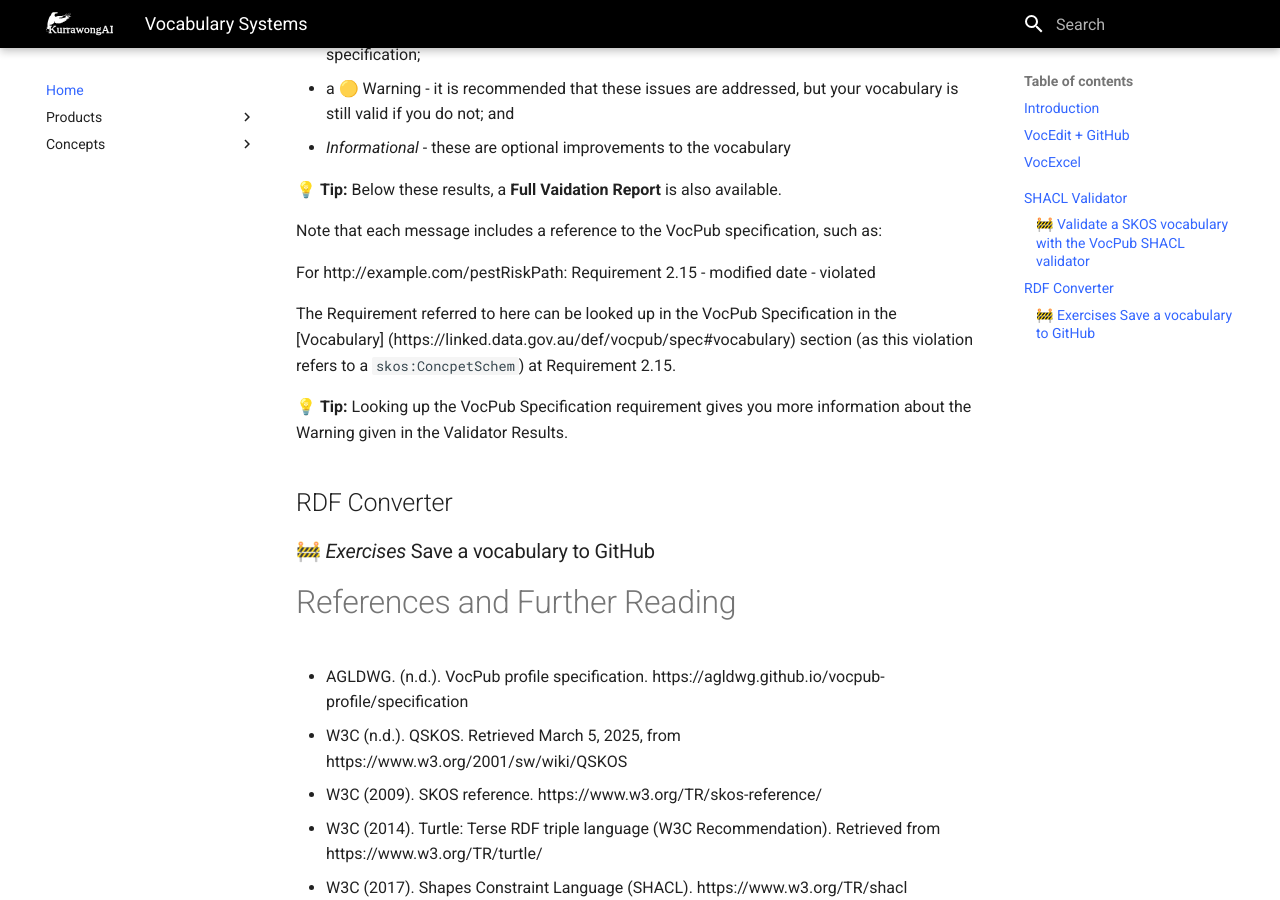
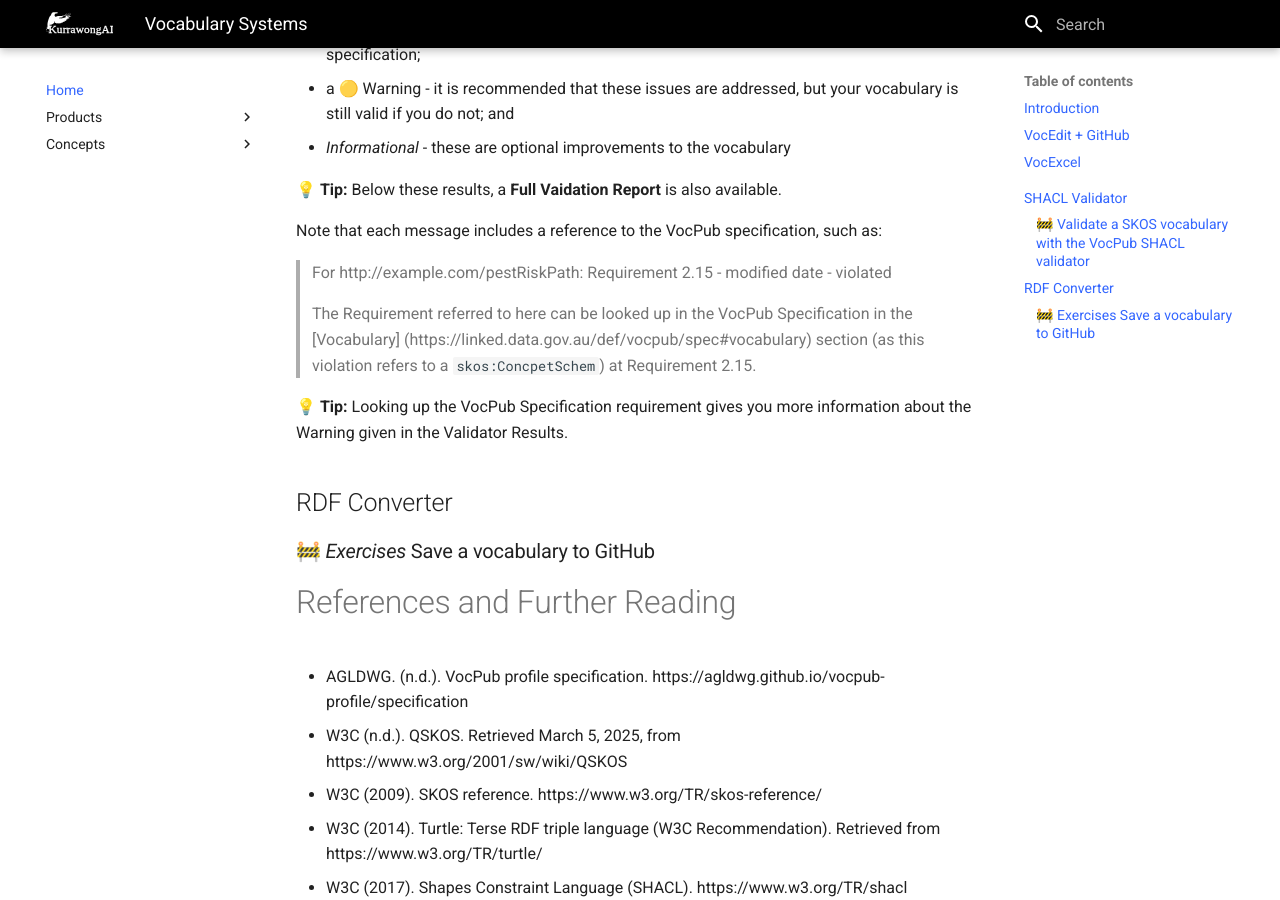
Before and after one commit to Kurrawong/docs, an MkDocs documentation site: the page built from docs/concepts/vocabs/vocab-systems.md, in a window 1280 px wide and 900 px high, scrolled down 1842 px. Built offline with MkDocs 1.6.1 and Material for MkDocs 9.7.7, drawn with Linux system fonts in a browser that asks for light colours.

```diff
--- a/docs/concepts/vocabs/vocab-systems.md
+++ b/docs/concepts/vocabs/vocab-systems.md
@@ -73,9 +73,10 @@ A page of Validation Results will launch. This report let's you know where your
 
 Note that each message includes a reference to the VocPub specification, such as:
 
-For http://example.com/pestRiskPath:
-Requirement 2.15 - modified date - violated
-
+>
+> For http://example.com/pestRiskPath:
+> Requirement 2.15 - modified date - violated
+>
 The Requirement referred to here can be looked up in the VocPub Specification in the [Vocabulary] (https://linked.data.gov.au/def/vocpub/spec#vocabulary) section (as this violation refers to a `skos:ConcpetSchem`) at Requirement 2.15.
 
 💡 **Tip:** Looking up the VocPub Specification requirement gives you more information about the Warning given in the Validator Results.
```
